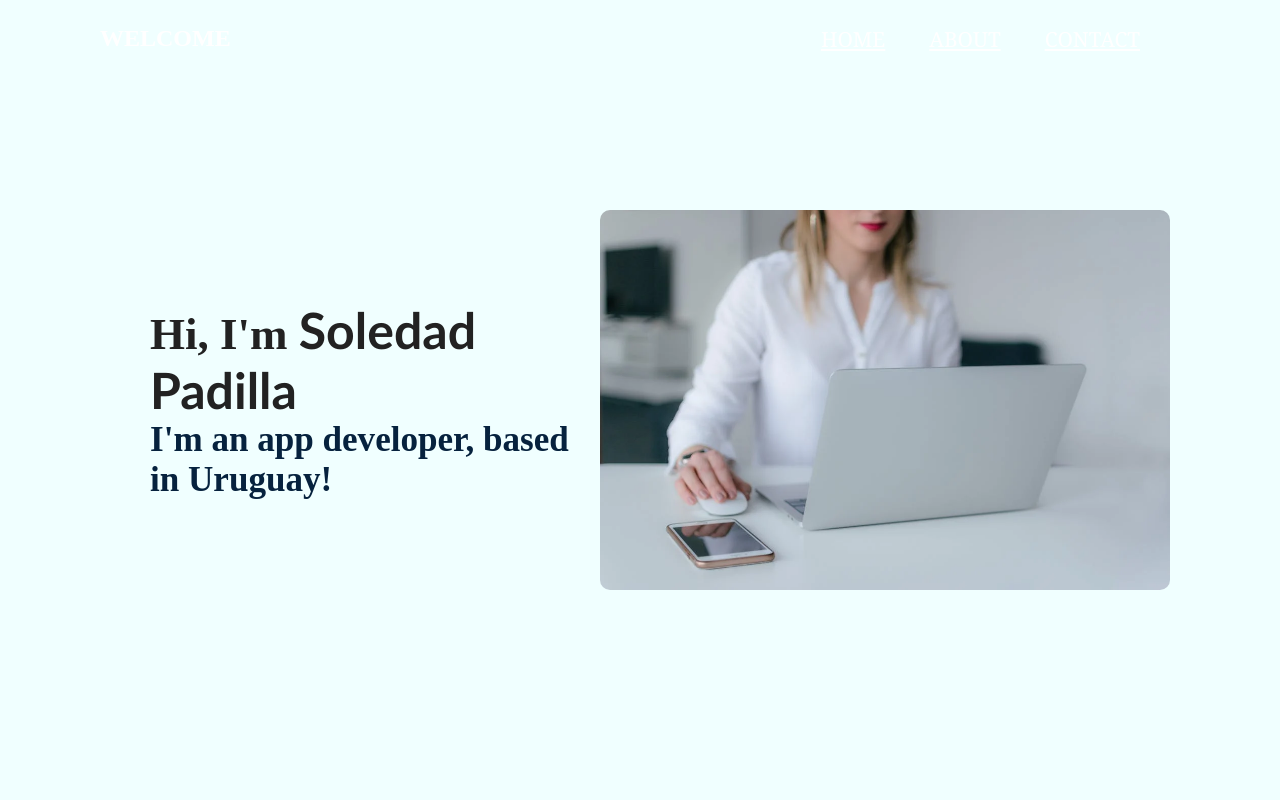
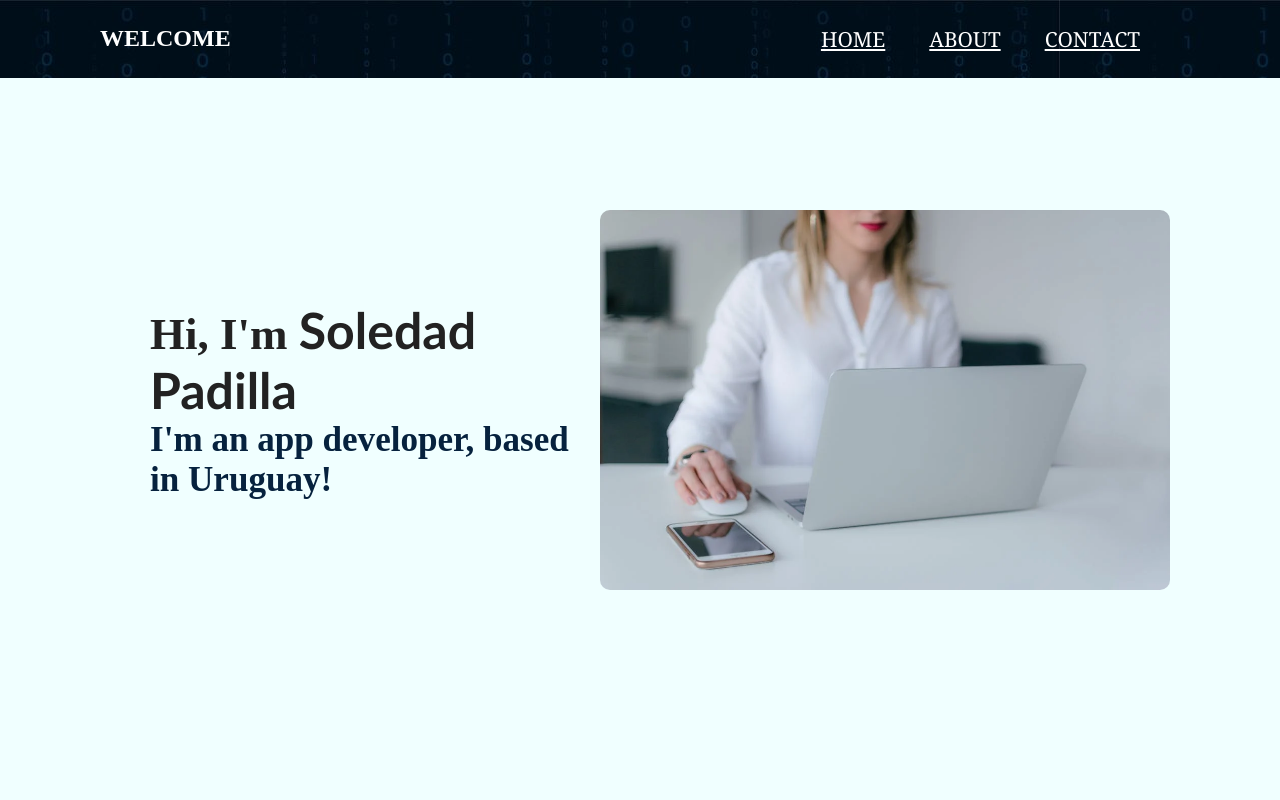
Before and after one commit to SoledadPadilla/soledadpadilla.github.io, a plain HTML site: page index.html in a window 1280 px wide. Shown: the top 800 px of the page. Drawn offline with Linux system fonts and the light colour scheme.

Commit message:
Update estilos.css
carpeta img

```diff
--- a/estilos.css
+++ b/estilos.css
@@ -15,7 +15,7 @@ header {
     align-items: left;
     justify-content: space-between;
     z-index: 500;
-    background-image: url(fondonavigation.jpg);
+    background-image: url(img/fondonavigation.jpg);
 }
 
 h3 {
```
